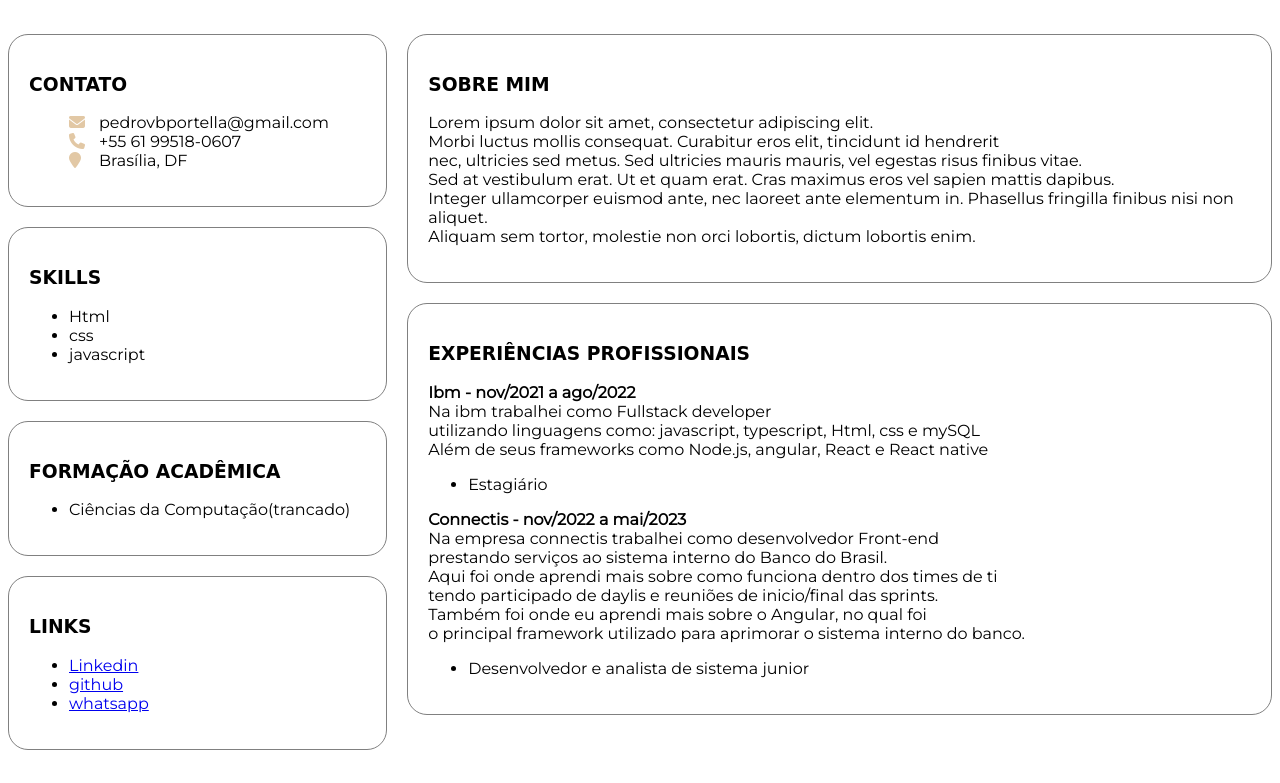
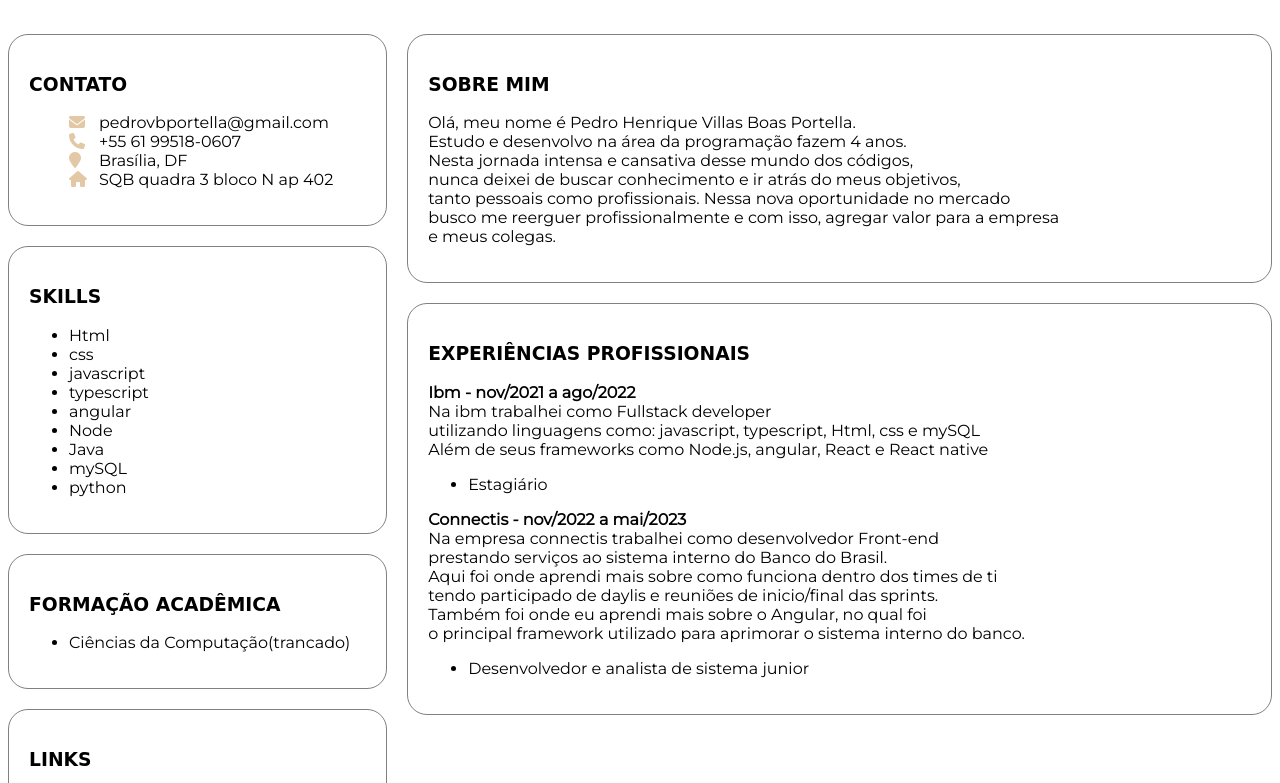
Before and after one commit to pedrovedita/Curriculo, a plain HTML site: page index.html in a window 1280 px wide. Shown: the part 170-953 px from the top of the page. Before the commit the page ends 928 px from the top, so only its background shows below. Drawn offline with Linux system fonts and the light colour scheme; a web font is replaced by a local one.

Commit message:
segunda versão curriculo

```diff
--- a/index.css
+++ b/index.css
@@ -51,3 +51,11 @@ h1, h2, h3{
     border-radius: 20px;
     padding: 20px;
 }
+
+#Links i{
+    width: 20px;
+}
+
+#Links{
+    list-style-type: none;
+}
--- a/index.html
+++ b/index.html
@@ -27,6 +27,7 @@
                     <li><i class="fa-solid fa-envelope"></i>pedrovbportella@gmail.com</li>
                     <li><i class="fa-solid fa-phone"></i>+55 61 99518-0607</li>
                     <li><i class="fa-solid fa-location-pin"></i>Brasília, DF</li>
+                    <li><i class="fa-solid fa-house"></i>SQB quadra 3 bloco N ap 402</li>
                 </ul>
             </div>
             <div class="card">
@@ -35,6 +36,12 @@
                     <li>Html </li>
                     <li>css</li>
                     <li>javascript</li>
+                    <li>typescript</li>
+                    <li>angular</li>
+                    <li>Node</li>
+                    <li>Java</li>
+                    <li>mySQL</li>
+                    <li>python</li>
                 </ul>
             </div>
             <div class="card">
@@ -46,21 +53,23 @@
             <div class="card">
                 <h3>Links</h3>
                 <ul>
-                    <li><a target="_blank" href="https://www.linkedin.com/in/pedro-henrique-villas-boas-443580233/">Linkedin</a> </li>
-                    <li><a target="_blank" href="https://github.com/pedrovedita">github</a> </li>
-                    <li><a target="_blank" href="https://api.whatsapp.com/send?phone=5561995180607">whatsapp</a></li>
+                    <li id="Links" name="Linkedin"><a target="_blank" href="https://www.linkedin.com/in/pedro-henrique-villas-boas-443580233/"><i class="fa-brands fa-linkedin"></i>Linkedin</a> </li>
+                    <li id="Links" name="github"><a target="_blank" href="https://github.com/pedrovedita"><i class="fa-brands fa-github"></i>github</a> </li>
+                    <li id="Links" name="whatsapp"><a target="_blank" href="https://api.whatsapp.com/send?phone=5561995180607"><i class="fa-brands fa-whatsapp"></i>whatsapp</a></li>
                 </ul>
             </div>
         </div>
         <div id="content">
             <div class="card">
                 <h3>Sobre Mim</h3>
-                <p>Lorem ipsum dolor sit amet, consectetur adipiscing elit. <br>
-                    Morbi luctus mollis consequat. Curabitur eros elit, tincidunt id hendrerit <br>
-                     nec, ultricies sed metus. Sed ultricies mauris mauris, vel egestas risus finibus vitae. <br>
-                      Sed at vestibulum erat. Ut et quam erat. Cras maximus eros vel sapien mattis dapibus. <br>
-                       Integer ullamcorper euismod ante, nec laoreet ante elementum in. Phasellus fringilla finibus nisi non aliquet. <br>
-                        Aliquam sem tortor, molestie non orci lobortis, dictum lobortis enim.</p>
+                <p>Olá, meu nome é Pedro Henrique Villas Boas Portella. <br>
+                   Estudo e desenvolvo na área da programação fazem 4 anos. <br>
+                   Nesta jornada intensa e cansativa desse mundo dos códigos, <br>
+                   nunca deixei de buscar conhecimento e ir atrás do meus objetivos, <br>
+                   tanto pessoais como profissionais. Nessa nova oportunidade no mercado <br>
+                   busco me reerguer profissionalmente e com isso, agregar valor para a empresa <br>
+                   e meus colegas.
+                </p>
             </div>
             <div class="card">
                 <h3>Experiências Profissionais</h3>
```
